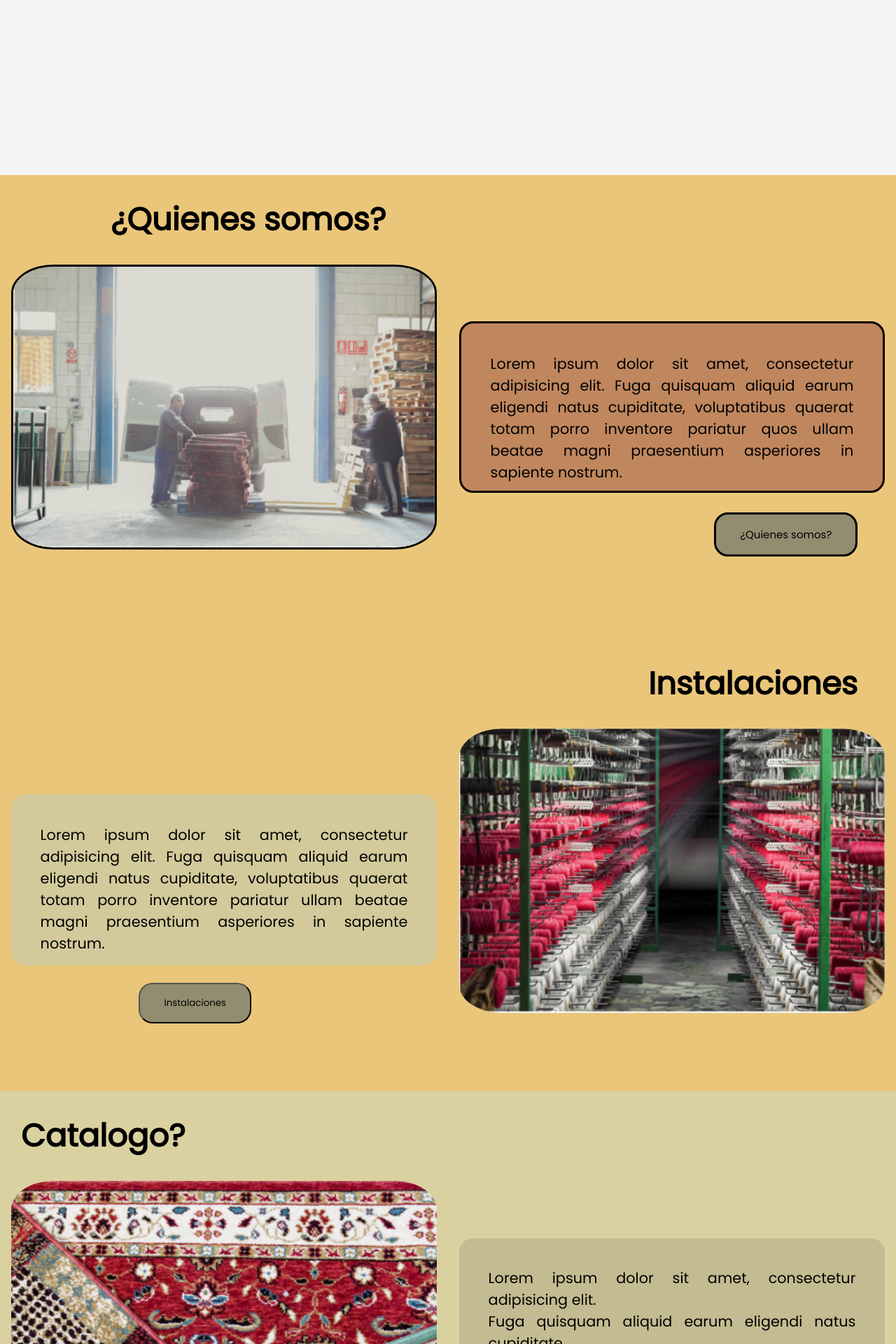
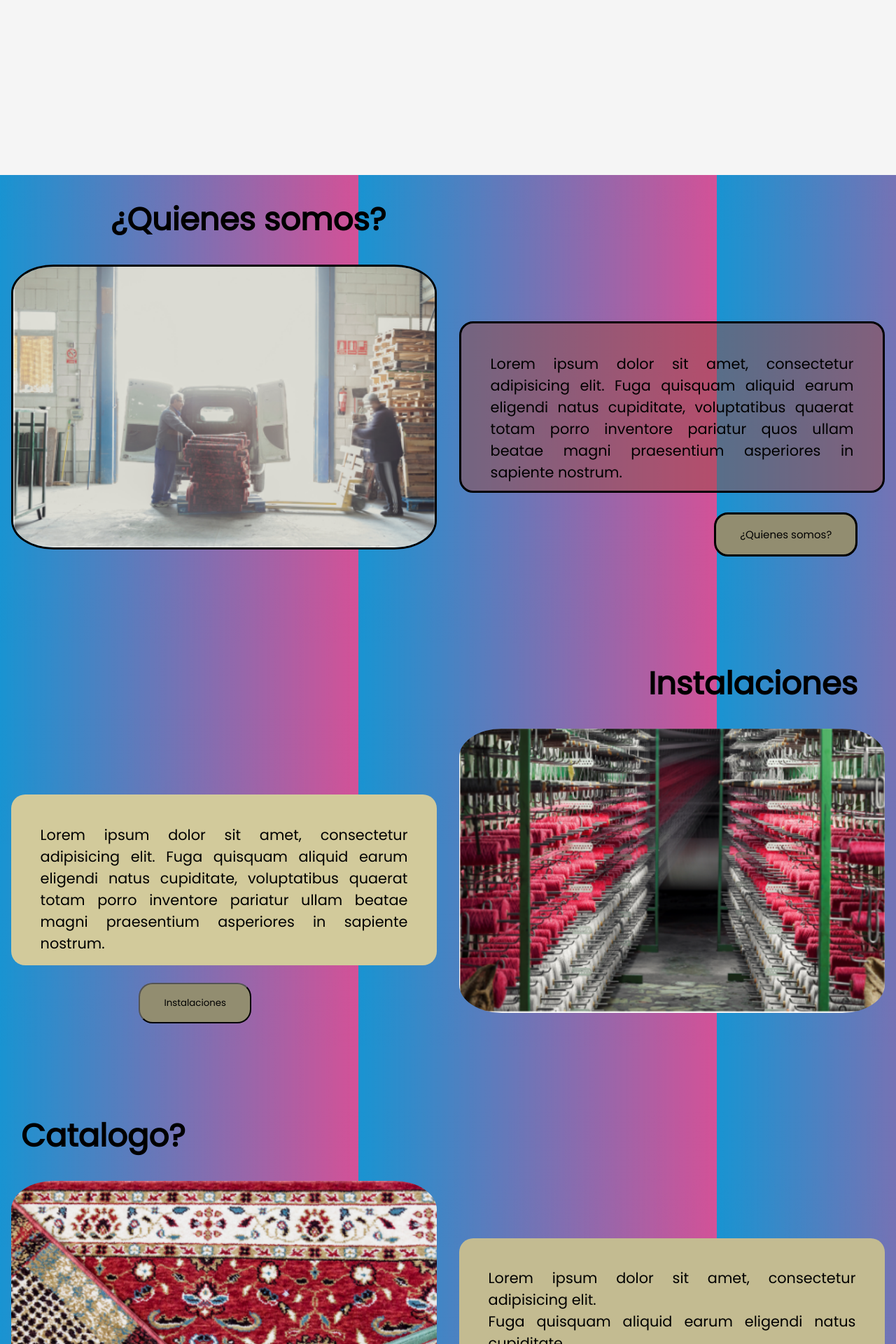
Before and after one commit to leancastamoli/Galmacarpet, a PHP site: page / in a window 1280 px wide. Shown: the part 678-2598 px from the top of the page at 70% size. Run offline with PHP 8.4, Linux system fonts and the light colour scheme; some libraries are stand-ins or nearby versions.

Commit message:
cambiando fondo de la pagina principal

```diff
--- a/assets/css/style.css
+++ b/assets/css/style.css
@@ -214,13 +214,16 @@ header {
 body {
     background-color: whitesmoke;
 }
+.main{
+    background-image: url("../img/fondo.png");
+}
 /* ¿Quienes somos? */
 
 .somos {
     font-family: Poppins;
     display: flex;
     flex-wrap: wrap;
-    background-color: #EAC67A;
+
     padding-bottom: 8em;
 }
 
@@ -334,7 +337,7 @@ body {
     font-family: Poppins;
     display: flex;
     flex-wrap: wrap;
-    background-color: #EAC67A;
+
     padding-bottom: 7em;
 }
 
@@ -444,7 +447,7 @@ body {
     font-family: Poppins;
     display: flex;
     flex-wrap: wrap;
-    background-color: #DAD1A0;
+
     padding-bottom: 7.5em;
 }
 
@@ -549,7 +552,7 @@ body {
     font-family: Poppins;
     display: flex;
     flex-wrap: wrap;
-    background-color: #CFC89E ;
+
     padding-bottom: 8.5em;
 }
 
--- a/main.php
+++ b/main.php
@@ -6,7 +6,7 @@
 ?>
 
 
-<main>
+<main class="main">
 
             <div class="somos">
                 <div class="Tsomos">
```
Also changed, not shown: assets/img/fondo.png (added).
